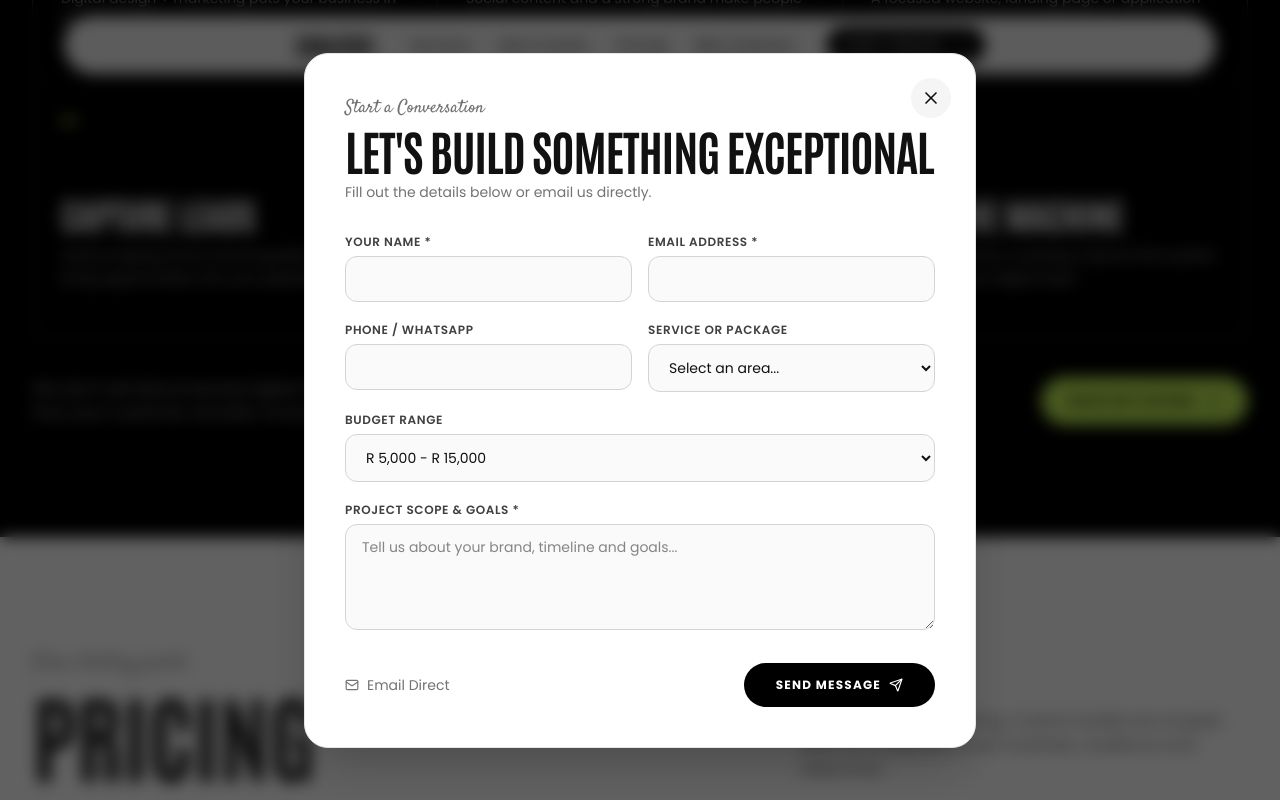
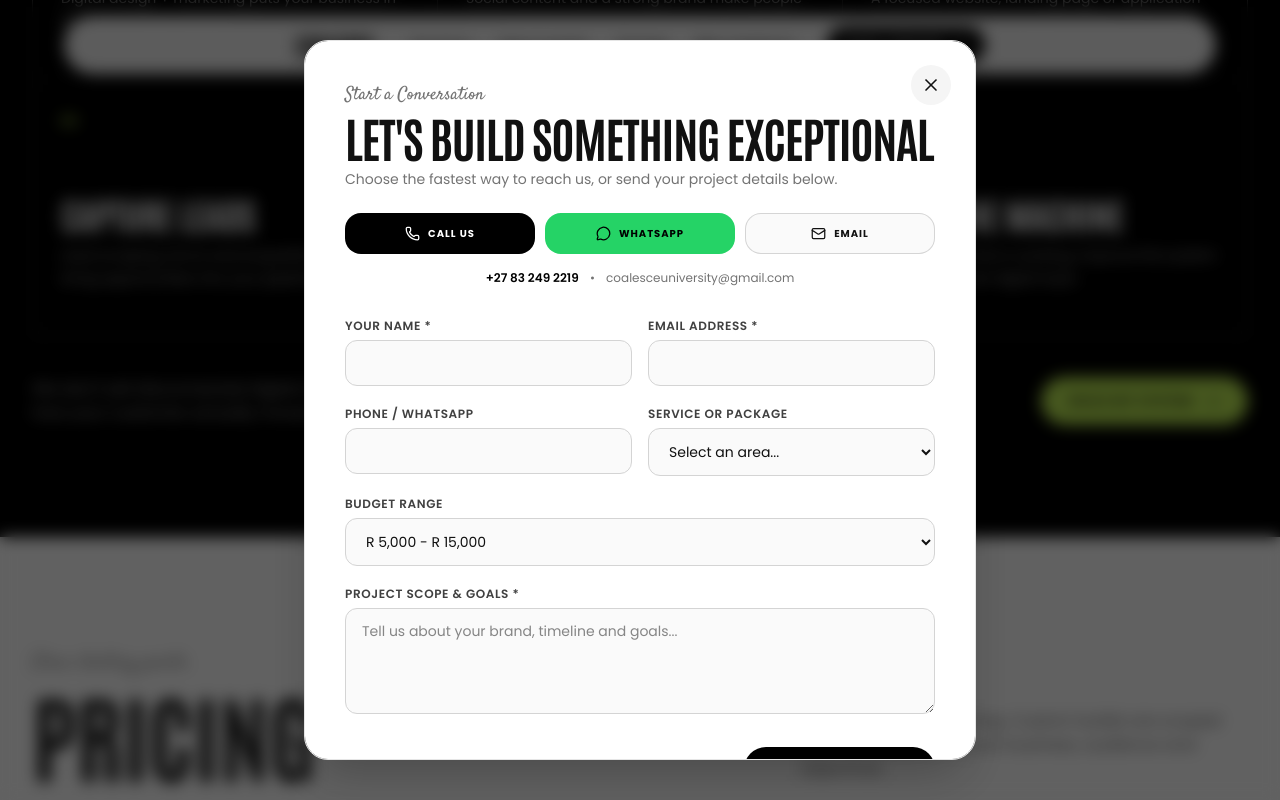
Before and after one commit to NateJ4y/Coalesce-Digital, a React (Vite) app: page / in a window 1280 px wide. Both pictures are taken after a click on the button "BUILD MY SYSTEM". Shown: the part 2900-3700 px from the top of the page. Built offline with nearby package versions, Linux system fonts and the light colour scheme.

Commit message:
feat: make contact options reliable with call WhatsApp and email fallback

```diff
--- a/src/components/ContactModal.tsx
+++ b/src/components/ContactModal.tsx
@@ -1,7 +1,7 @@
 import { useEffect, useState, type FormEvent } from 'react';
-import { X, CheckCircle, Send, Mail, Phone, AlertCircle } from 'lucide-react';
+import { X, CheckCircle, Send, Mail, Phone, MessageCircle, AlertCircle } from 'lucide-react';
 
-const CONTACT_INFO = { email: 'coalesceuniversity@gmail.com' };
+const CONTACT_INFO = { email: 'coalesceuniversity@gmail.com', phoneDisplay: '+27 83 249 2219', phoneHref: 'tel:+27832492219', whatsappHref: 'https://wa.me/27832492219' };
 interface ContactFormData { name:string; email:string; phone:string; service:string; budget:string; message:string; website:string; }
 const initialFormData:ContactFormData={name:'',email:'',phone:'',service:'',budget:'R 5,000 - R 15,000',message:'',website:''};
 
@@ -11,12 +11,12 @@ export function ContactModal({isOpen,onClose,initialService}:{isOpen:boolean;onC
  useEffect(()=>{if(!isOpen)return;const previous=document.body.style.overflow;const escape=(e:KeyboardEvent)=>{if(e.key==='Escape')onClose()};document.body.style.overflow='hidden';document.addEventListener('keydown',escape);return()=>{document.body.style.overflow=previous;document.removeEventListener('keydown',escape)}},[isOpen,onClose]);
  if(!isOpen)return null;
  const update=(field:keyof ContactFormData,value:string)=>{setFormData(p=>({...p,[field]:value}));setSubmitError('')};
- const submit=async(e:FormEvent)=>{e.preventDefault();setSubmitError('');if(formData.website.trim())return;const url=import.meta.env.VITE_CONTACT_WEBHOOK_URL as string|undefined;if(!url){setSubmitError('The contact form is not connected yet. Please email us directly while the form is being configured.');return}setSubmitting(true);try{const response=await fetch(url,{method:'POST',headers:{'Content-Type':'application/json'},body:JSON.stringify({...formData,source:'coalesce-digital-website',submittedAt:new Date().toISOString(),page:window.location.href})});if(!response.ok)throw new Error(String(response.status));setSubmitted(true)}catch(error){console.error(error);setSubmitError('We could not send your inquiry right now. Please email us directly or try again in a moment.')}finally{setSubmitting(false)}};
+ const submit=async(e:FormEvent)=>{e.preventDefault();setSubmitError('');if(formData.website.trim())return;const url=import.meta.env.VITE_CONTACT_WEBHOOK_URL as string|undefined;if(!url){const subject=encodeURIComponent('New Coalesce Digital enquiry'+(formData.service?' — '+formData.service:''));const body=encodeURIComponent(['Name: '+formData.name,'Email: '+formData.email,'Phone / WhatsApp: '+(formData.phone||'Not provided'),'Service: '+(formData.service||'Not specified'),'Budget: '+(formData.budget||'Not specified'),'','Project Scope & Goals:',formData.message].join('\n'));window.location.href='mailto:'+CONTACT_INFO.email+'?subject='+subject+'&body='+body;return}setSubmitting(true);try{const response=await fetch(url,{method:'POST',headers:{'Content-Type':'application/json'},body:JSON.stringify({...formData,source:'coalesce-digital-website',submittedAt:new Date().toISOString(),page:window.location.href})});if(!response.ok)throw new Error(String(response.status));setSubmitted(true)}catch(error){console.error(error);setSubmitError('We could not send your inquiry right now. Please email us directly or try again in a moment.')}finally{setSubmitting(false)}};
  return <div className="fixed inset-0 z-[1000] flex items-center justify-center p-4 sm:p-6 bg-black/60 backdrop-blur-sm" onMouseDown={e=>{if(e.target===e.currentTarget)onClose()}}>
   <div className="relative w-full max-w-2xl bg-white rounded-3xl p-6 sm:p-10 shadow-2xl border border-neutral-200 max-h-[90vh] overflow-y-auto" role="dialog" aria-modal="true" aria-labelledby="contact-modal-title">
    <button type="button" onClick={onClose} className="absolute top-6 right-6 w-10 h-10 rounded-full bg-neutral-100 flex items-center justify-center" aria-label="Close contact form"><X className="w-5 h-5"/></button>
    {submitted?<div className="py-12 flex flex-col items-center text-center gap-4"><div className="w-16 h-16 rounded-full bg-black text-white flex items-center justify-center"><CheckCircle className="w-8 h-8 text-[#b3de4f]"/></div><h2 id="contact-modal-title" className="font-antonio font-bold uppercase text-3xl sm:text-4xl">Inquiry received.</h2><p className="text-sm text-neutral-600 max-w-md">Thank you, <strong className="text-black">{formData.name}</strong>. Your project details have been sent. We will respond as soon as possible.</p><button type="button" onClick={()=>{setSubmitted(false);setFormData(initialFormData);onClose()}} className="mt-6 px-8 py-3 rounded-full bg-black text-white text-xs font-semibold uppercase tracking-widest">Back to site</button></div>
-   :<div><div className="mb-8"><span className="font-satisfy text-lg text-neutral-500 block mb-1">Start a Conversation</span><h2 id="contact-modal-title" className="font-antonio font-bold uppercase text-4xl sm:text-5xl tracking-tight">Let's Build Something Exceptional</h2><p className="text-xs sm:text-sm text-neutral-500 mt-2">Fill out the details below or email us directly.</p></div>
+   :<div><div className="mb-8"><span className="font-satisfy text-lg text-neutral-500 block mb-1">Start a Conversation</span><h2 id="contact-modal-title" className="font-antonio font-bold uppercase text-4xl sm:text-5xl tracking-tight">Let's Build Something Exceptional</h2><p className="text-xs sm:text-sm text-neutral-500 mt-2">Choose the fastest way to reach us, or send your project details below.</p><div className="grid grid-cols-1 sm:grid-cols-3 gap-2.5 mt-6"><a href={CONTACT_INFO.phoneHref} className="levitate rounded-2xl bg-black text-white px-4 py-3 flex items-center justify-center gap-2 text-[10px] font-bold uppercase tracking-widest"><Phone size={15}/> Call us</a><a href={CONTACT_INFO.whatsappHref} target="_blank" rel="noopener noreferrer" className="levitate rounded-2xl bg-[#25D366] text-black px-4 py-3 flex items-center justify-center gap-2 text-[10px] font-bold uppercase tracking-widest"><MessageCircle size={15}/> WhatsApp</a><a href={"mailto:"+CONTACT_INFO.email} className="levitate rounded-2xl border border-black/15 bg-neutral-50 px-4 py-3 flex items-center justify-center gap-2 text-[10px] font-bold uppercase tracking-widest"><Mail size={15}/> Email</a></div><div className="mt-4 mb-2 text-center text-xs text-neutral-500"><a href={CONTACT_INFO.phoneHref} className="font-semibold text-black">{CONTACT_INFO.phoneDisplay}</a> <span className="mx-2">•</span> <a href={"mailto:"+CONTACT_INFO.email}>{CONTACT_INFO.email}</a></div></div>
    <form onSubmit={submit} className="flex flex-col gap-4 sm:gap-5 text-xs sm:text-sm">
     <div className="grid grid-cols-1 sm:grid-cols-2 gap-4"><Field id="contact-name" label="Your Name *" type="text" value={formData.name} onChange={v=>update('name',v)} required/><Field id="contact-email" label="Email Address *" type="email" value={formData.email} onChange={v=>update('email',v)} required/></div>
     <div className="grid grid-cols-1 sm:grid-cols-2 gap-4"><Field id="contact-phone" label="Phone / WhatsApp" type="tel" value={formData.phone} onChange={v=>update('phone',v)}/><Select id="contact-service" label="Service or Package" value={formData.service} onChange={v=>update('service',v)} options={['Web & Apps','Automation','Social Media','Digital Design & Marketing','Launch Package','Growth Package','Scale Package','Custom Scope']}/></div>
@@ -24,7 +24,7 @@ export function ContactModal({isOpen,onClose,initialService}:{isOpen:boolean;onC
     <div><label htmlFor="contact-message" className="block text-xs font-semibold uppercase tracking-wider text-neutral-700 mb-1.5">Project Scope & Goals *</label><textarea id="contact-message" required rows={4} value={formData.message} onChange={e=>update('message',e.target.value)} className="w-full px-4 py-3 rounded-xl border border-neutral-300 outline-none bg-neutral-50 focus:bg-white" placeholder="Tell us about your brand, timeline and goals..."/></div>
     <div className="hidden" aria-hidden="true"><label htmlFor="contact-website">Website</label><input id="contact-website" tabIndex={-1} autoComplete="off" value={formData.website} onChange={e=>update('website',e.target.value)}/></div>
     {submitError&&<div className="flex items-start gap-2 rounded-xl border border-red-200 bg-red-50 px-4 py-3 text-red-700" role="alert"><AlertCircle className="w-4 h-4 mt-0.5 shrink-0"/><p>{submitError}</p></div>}
-    <div className="pt-2 flex flex-col sm:flex-row items-center justify-between gap-4"><a href={`mailto:${CONTACT_INFO.email}`} className="flex items-center gap-2 text-neutral-500"><Mail className="w-3.5 h-3.5"/> Email Direct</a><button type="submit" disabled={submitting} className="w-full sm:w-auto px-8 py-3.5 rounded-full bg-black text-white text-xs font-bold uppercase tracking-widest flex items-center justify-center gap-2 disabled:opacity-50">{submitting?'Sending...':<>Send Message<Send className="w-3.5 h-3.5"/></>}</button></div>
+    <div className="pt-2 flex flex-col sm:flex-row items-center justify-between gap-4"><a href={"mailto:"+CONTACT_INFO.email} className="flex items-center gap-2 text-neutral-500"><Mail className="w-3.5 h-3.5"/> Email Direct</a><button type="submit" disabled={submitting} className="w-full sm:w-auto px-8 py-3.5 rounded-full bg-black text-white text-xs font-bold uppercase tracking-widest flex items-center justify-center gap-2 disabled:opacity-50">{submitting?'Sending...':<>Send Message<Send className="w-3.5 h-3.5"/></>}</button></div>
    </form></div>}
   </div></div>;
 }
```
